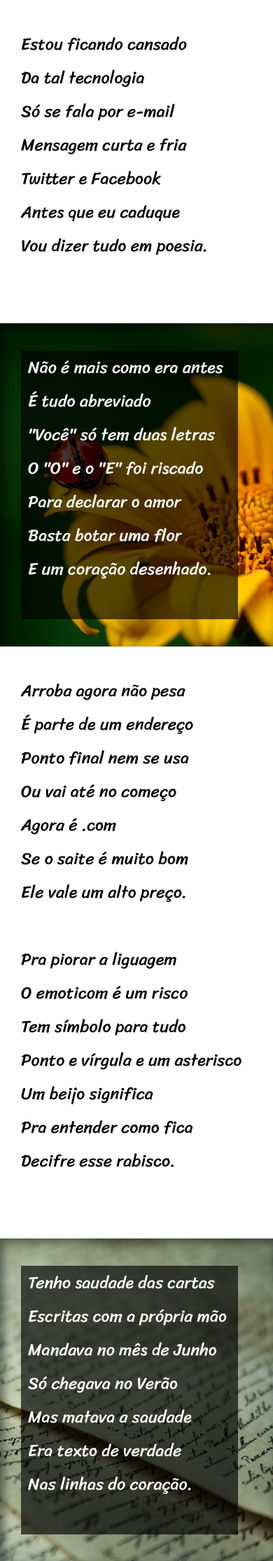
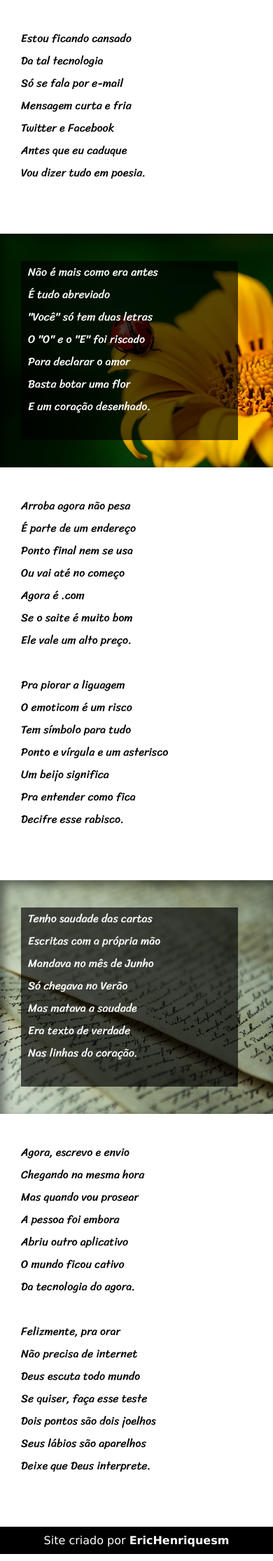
Before and after one commit to erichenriquesm/html5-e-css3, a PHP site: page / in a window 390 px wide. Shown: the part 189-2420 px from the top of the page at 70% size. Run offline with PHP 8.4, Linux system fonts and the light colour scheme.

Commit message:
Update style.css

```diff
--- a/Desafios/d12/estilo/style.css
+++ b/Desafios/d12/estilo/style.css
@@ -94,3 +94,9 @@ section > p{
      color: white;
      padding: 10px;
  }
+
+ @media (max-width: 400px){
+     section{
+         font-size: 1em;
+     }
+ }
```
